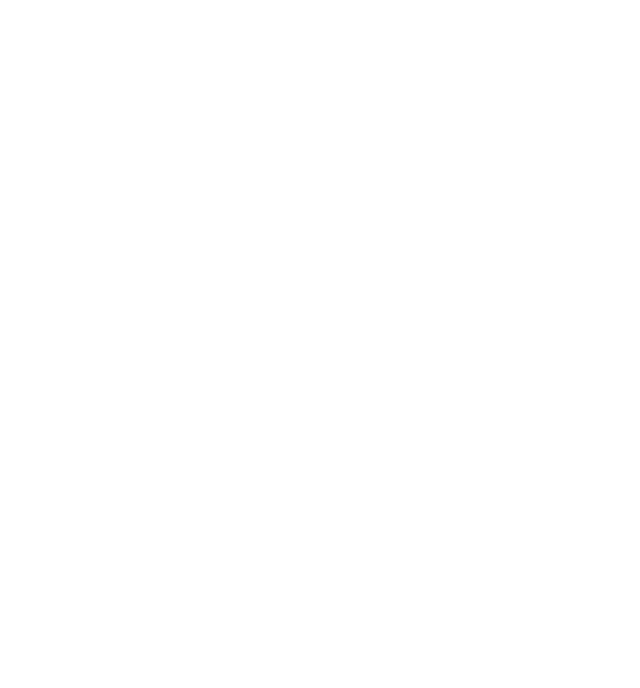
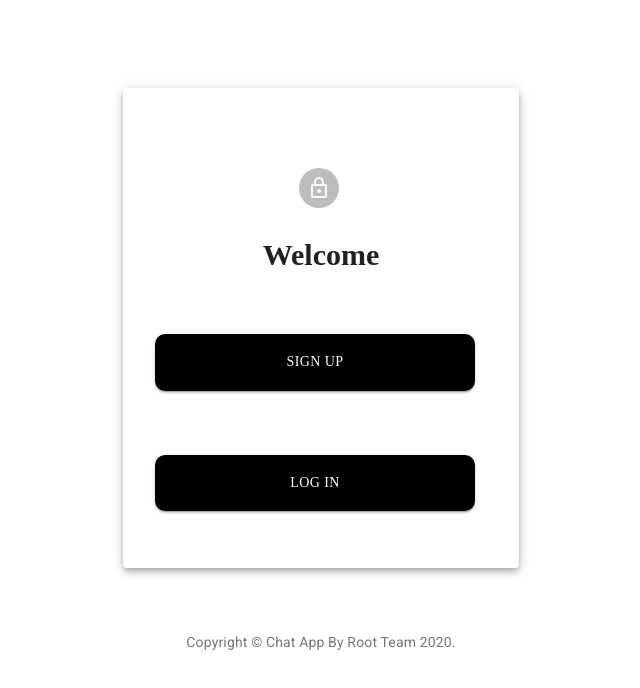
Before and after one commit to ramizrizqallah/ChatApp, a React app: page / in a window 1280 px wide. Shown: the whole page, without its empty margins (319-959 px from the left). Built offline with nearby package versions, Linux system fonts and the light colour scheme.

Commit message:
front end landingPage

```diff
--- a/public/index.html
+++ b/public/index.html
@@ -1,5 +1,6 @@
 <!DOCTYPE html>
 <html lang="en">
+  <link rel="stylesheet" href="https://fonts.googleapis.com/css?family=Roboto:300,400,500,700&display=swap" />
   <head>
     <meta charset="utf-8" />
     <meta
--- /dev/null
+++ b/src/Components/SignIn.js
@@ -0,0 +1,84 @@
+import React from 'react';
+import Button from '@material-ui/core/Button';
+import Link from '@material-ui/core/Link';
+import Paper from '@material-ui/core/Paper';
+import Box from '@material-ui/core/Box';
+import Typography from '@material-ui/core/Typography';
+import { makeStyles } from '@material-ui/core/styles';
+import Container from '@material-ui/core/Container';
+import Avatar from '@material-ui/core/Avatar';
+import LockOutlinedIcon from '@material-ui/icons/LockOutlined';
+function Copyright() {
+  return (
+    <Typography variant="body2" color="textSecondary" align="center">
+      {'Copyright © '}
+      <Link color="inherit" href="#">
+        Chat App By Root Team
+      </Link>{' '}
+      {new Date().getFullYear()}
+      {'.'}
+    </Typography>
+  );
+}
+
+const useStyles = makeStyles((theme) => ({
+  root: {
+    display: 'flex',
+    flexWrap: 'wrap',
+
+  },
+  main: {
+    marginTop: theme.spacing(10),
+    width: theme.spacing(50),
+    height: theme.spacing(60),
+    justifyContent: "center"
+  },
+  buttons:{
+    background: 'black',
+    borderRadius: 10,
+    padding: theme.spacing(2),
+    margin: theme.spacing(4),
+    width: theme.spacing(40),
+    fontFamily: 'Poppins',
+    color: 'white',
+  },
+  avatar: {
+    marginLeft: theme.spacing(22),
+    backgroundColor: 'balck',
+    sizes:'large'
+  },
+  cardHeader: {
+    fontSize: '20px',
+    textAlign: 'center',
+    fontWeight: 800,
+    fontSize: '30px'
+}
+}));
+
+export default function SignIn() {
+  const classes = useStyles();
+
+  return (
+    <Container component="main" maxWidth="xs" className={classes.container}>
+      <div className={classes.root}>
+        <Paper elevation={5} className={classes.main} >
+          <Box mt={10}>
+          <Avatar className={classes.avatar}>
+          <LockOutlinedIcon />
+        </Avatar>
+        <Box>
+        <p className={classes.cardHeader}>Welcome</p>
+        </Box>
+            <Button variant="contained" className={classes.buttons} >
+              Sign UP
+              </Button>
+            <Button className={classes.buttons}  variant="contained">Log In</Button>
+          </Box>
+        </Paper>
+      </div>
+      <Box mt={8}>
+        <Copyright />
+      </Box>
+    </Container>
+  );
+}
--- a/src/index.js
+++ b/src/index.js
@@ -1,8 +1,9 @@
 import React from 'react';
 import ReactDOM from 'react-dom';
-
+import SignIn from './Components/SignIn.js'
 ReactDOM.render(
   <React.StrictMode>
+    <SignIn/>
   </React.StrictMode>,
   document.getElementById('root')
 );
```
